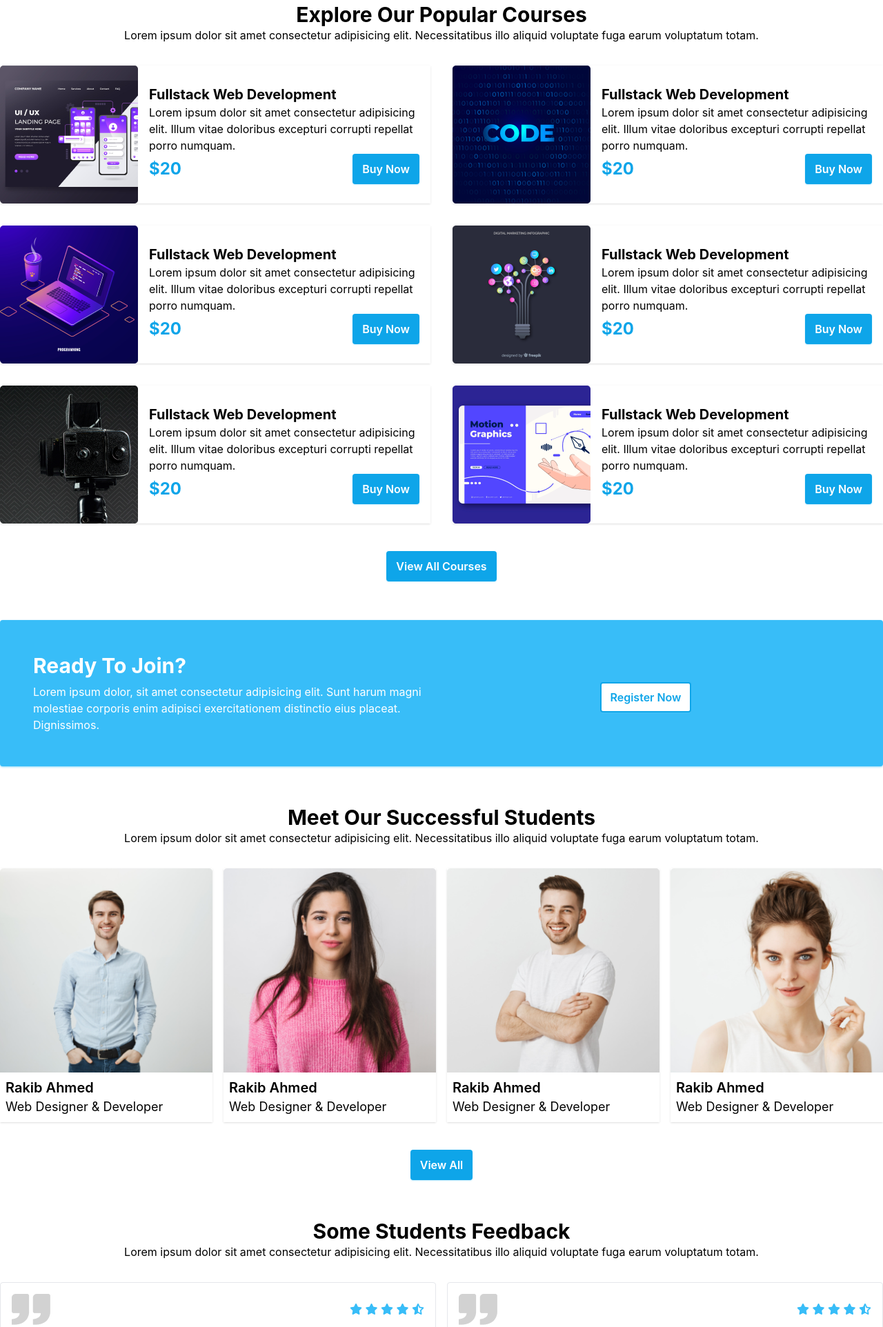
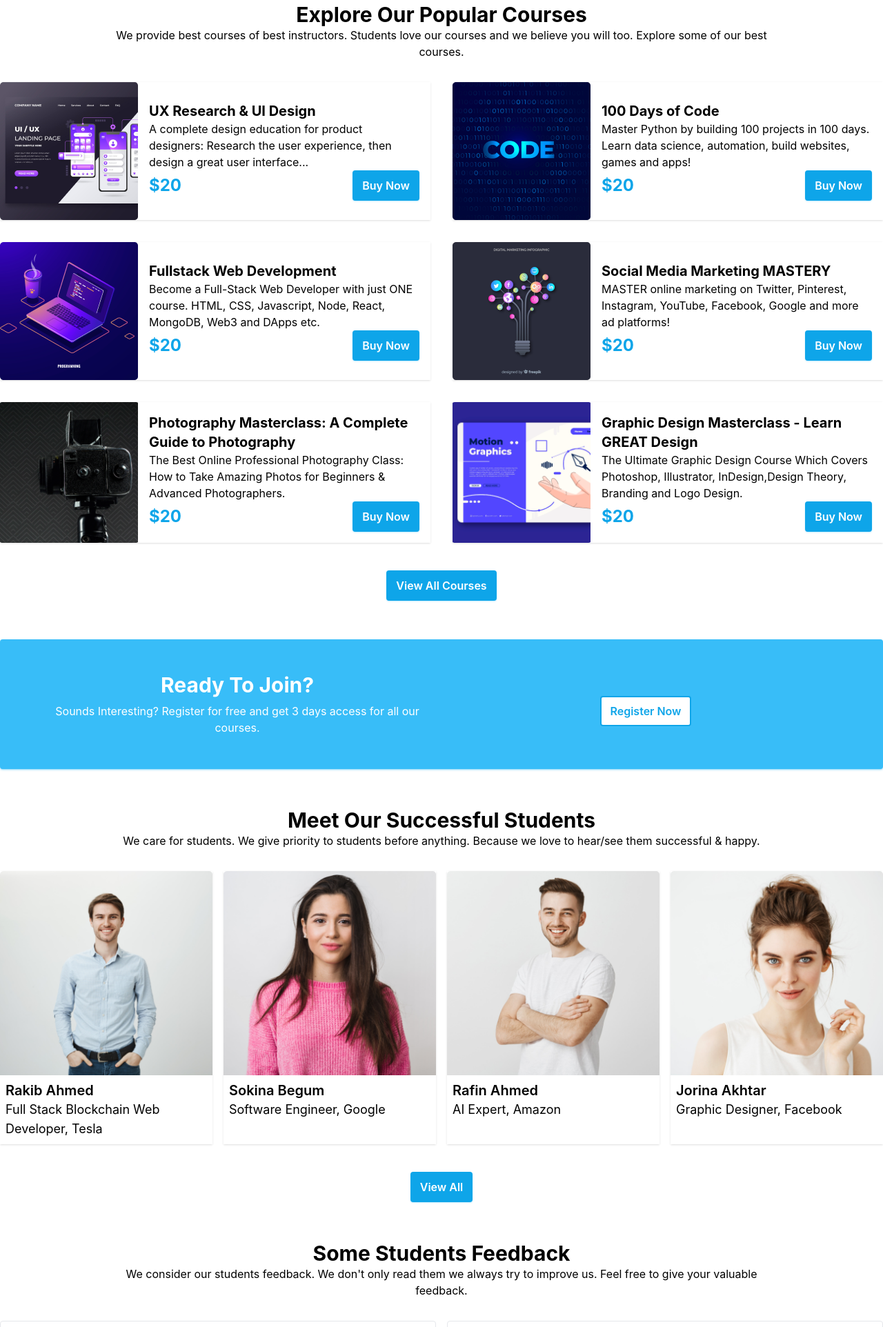
Before and after one commit to Rakib-Ahmed01/tech-in-ed-tailwind, a plain HTML site: page index.html in a window 1280 px wide. Shown: the part 824-2748 px from the top of the page at 69% size. Drawn offline with Linux system fonts and the light colour scheme.

Commit message:
Meaningful text added

```diff
--- a/index.html
+++ b/index.html
@@ -366,8 +366,9 @@
               Explore Our Popular Courses
             </h2>
             <p class="text-base">
-              Lorem ipsum dolor sit amet consectetur adipisicing elit.
-              Necessitatibus illo aliquid voluptate fuga earum voluptatum totam.
+              We provide best courses of best instructors. Students love our
+              courses and we believe you will too. Explore some of our best
+              courses.
             </p>
           </div>
           <div class="grid grid-cols-1 lg:grid-cols-2 gap-8">
@@ -380,11 +381,10 @@
 
               <div class="text flex flex-col justify-center p-4">
                 <div class="details">
-                  <h1 class="text-xl font-bold">Fullstack Web Development</h1>
+                  <h1 class="text-xl font-bold">UX Research & UI Design</h1>
                   <p class="text-base">
-                    Lorem ipsum dolor sit amet consectetur adipisicing elit.
-                    Illum vitae doloribus excepturi corrupti repellat porro
-                    numquam.
+                    A complete design education for product designers: Research
+                    the user experience, then design a great user interface...
                   </p>
                 </div>
                 <div
@@ -405,11 +405,10 @@
 
               <div class="text p-4 flex flex-col justify-center">
                 <div class="details">
-                  <h1 class="text-xl font-bold">Fullstack Web Development</h1>
+                  <h1 class="text-xl font-bold">100 Days of Code</h1>
                   <p class="text-base">
-                    Lorem ipsum dolor sit amet consectetur adipisicing elit.
-                    Illum vitae doloribus excepturi corrupti repellat porro
-                    numquam.
+                    Master Python by building 100 projects in 100 days. Learn
+                    data science, automation, build websites, games and apps!
                   </p>
                 </div>
                 <div
@@ -432,9 +431,9 @@
                 <div class="details">
                   <h1 class="text-xl font-bold">Fullstack Web Development</h1>
                   <p class="text-base">
-                    Lorem ipsum dolor sit amet consectetur adipisicing elit.
-                    Illum vitae doloribus excepturi corrupti repellat porro
-                    numquam.
+                    Become a Full-Stack Web Developer with just ONE course.
+                    HTML, CSS, Javascript, Node, React, MongoDB, Web3 and DApps
+                    etc.
                   </p>
                 </div>
                 <div
@@ -455,11 +454,12 @@
 
               <div class="text p-4 flex flex-col justify-center">
                 <div class="details">
-                  <h1 class="text-xl font-bold">Fullstack Web Development</h1>
+                  <h1 class="text-xl font-bold">
+                    Social Media Marketing MASTERY
+                  </h1>
                   <p class="text-base">
-                    Lorem ipsum dolor sit amet consectetur adipisicing elit.
-                    Illum vitae doloribus excepturi corrupti repellat porro
-                    numquam.
+                    MASTER online marketing on Twitter, Pinterest, Instagram,
+                    YouTube, Facebook, Google and more ad platforms!
                   </p>
                 </div>
                 <div
@@ -480,11 +480,12 @@
 
               <div class="text p-4 flex flex-col justify-center">
                 <div class="details">
-                  <h1 class="text-xl font-bold">Fullstack Web Development</h1>
+                  <h1 class="text-xl font-bold">
+                    Photography Masterclass: A Complete Guide to Photography
+                  </h1>
                   <p class="text-base">
-                    Lorem ipsum dolor sit amet consectetur adipisicing elit.
-                    Illum vitae doloribus excepturi corrupti repellat porro
-                    numquam.
+                    The Best Online Professional Photography Class: How to Take
+                    Amazing Photos for Beginners & Advanced Photographers.
                   </p>
                 </div>
                 <div
@@ -505,13 +506,16 @@
 
               <div class="text p-4 flex flex-col justify-center">
                 <div class="details">
-                  <h1 class="text-xl font-bold">Fullstack Web Development</h1>
+                  <h1 class="text-xl font-bold">
+                    Graphic Design Masterclass - Learn GREAT Design
+                  </h1>
                   <p class="text-base">
-                    Lorem ipsum dolor sit amet consectetur adipisicing elit.
-                    Illum vitae doloribus excepturi corrupti repellat porro
-                    numquam.
+                    The Ultimate Graphic Design Course Which Covers Photoshop,
+                    Illustrator, InDesign,Design Theory, Branding and Logo
+                    Design.
                   </p>
                 </div>
+
                 <div
                   class="price flex justify-between items-center"
                   style="margin: 0"
@@ -530,19 +534,18 @@
           class="container mx-auto bg-sky-400 text-white sm:flex p-12 justify-between items-center rounded shadow shadow-sky-400/50"
         >
           <div
-            class="text basis-full sm:basis-1/2 flex justify-center items-center"
+            class="text basis-full sm:basis-1/2 flex justify-between items-center"
           >
-            <div>
+            <div class="text-center">
               <h1 class="text-3xl font-bold mb-2">Ready To Join?</h1>
               <p>
-                Lorem ipsum dolor, sit amet consectetur adipisicing elit. Sunt
-                harum magni molestiae corporis enim adipisci exercitationem
-                distinctio eius placeat. Dignissimos.
+                Sounds Interesting? Register for free and get 3 days access for
+                all our courses.
               </p>
             </div>
           </div>
           <div
-            class="button basis-full sm:basis-1/2 flex justify-center items-center mt-3"
+            class="button basis-full sm:basis-1/2 flex justify-center md:justify-around items-center mt-5"
           >
             <!-- Button trigger modal -->
             <button
@@ -612,8 +615,8 @@
               Meet Our Successful Students
             </h2>
             <p class="text-base">
-              Lorem ipsum dolor sit amet consectetur adipisicing elit.
-              Necessitatibus illo aliquid voluptate fuga earum voluptatum totam.
+              We care for students. We give priority to students before
+              anything. Because we love to hear/see them successful & happy.
             </p>
           </div>
           <div
@@ -624,15 +627,17 @@
                 <img src="images/student/student-1.png" class="w-full" alt="" />
                 <div class="m-2">
                   <h4 class="font-semibold text-xl">Rakib Ahmed</h4>
-                  <p class="text-lg">Web Designer & Developer</p>
+                  <p class="text-lg">
+                    Full Stack Blockchain Web Developer, Tesla
+                  </p>
                 </div>
               </div>
             </div>
             <div class="shadow">
               <img src="images/student/student-2.png" class="w-full" alt="" />
               <div class="m-2">
-                <h4 class="font-semibold text-xl">Rakib Ahmed</h4>
-                <p class="text-lg">Web Designer & Developer</p>
+                <h4 class="font-semibold text-xl">Sokina Begum</h4>
+                <p class="text-lg">Software Engineer, Google</p>
               </div>
             </div>
             <div class="shadow">
@@ -642,15 +647,15 @@
                 alt=""
               />
               <div class="m-2">
-                <h4 class="font-semibold text-xl">Rakib Ahmed</h4>
-                <p class="text-lg">Web Designer & Developer</p>
+                <h4 class="font-semibold text-xl">Rafin Ahmed</h4>
+                <p class="text-lg">AI Expert, Amazon</p>
               </div>
             </div>
             <div class="shadow">
               <img src="images/student/student-4.png" class="w-full" alt="" />
               <div class="m-2">
-                <h4 class="font-semibold text-xl">Rakib Ahmed</h4>
-                <p class="text-lg">Web Designer & Developer</p>
+                <h4 class="font-semibold text-xl">Jorina Akhtar</h4>
+                <p class="text-lg">Graphic Designer, Facebook</p>
               </div>
             </div>
           </div>
@@ -664,8 +669,9 @@
               Some Students Feedback
             </h2>
             <p class="text-base">
-              Lorem ipsum dolor sit amet consectetur adipisicing elit.
-              Necessitatibus illo aliquid voluptate fuga earum voluptatum totam.
+              We consider our students feedback. We don't only read them we
+              always try to improve us. Feel free to give your valuable
+              feedback.
             </p>
           </div>
           <div class="feedbacks grid grid-cols-1 lg:grid-cols-2 gap-4">
@@ -681,10 +687,14 @@
                 </div>
               </div>
               <p>
-                There are many variations of passages of Lorem Ipsum available,
-                but the majority have suffered alteration in some form, by
-                injected humour, or randomised words which don't look even
-                slightly believable. If you are going to use a passage of Lorem.
+                This course was not quite what I thought it would be but it was
+                exactly what I needed. I came away with a good appreciation of
+                key AI concepts for neural networks, reinforcement learning,
+                convolution neural networks and more. The only reason I gave it
+                4.5 instead of 5 is that I am not sure if the content is current
+                since latest source research and pytorch capabilities date from
+                2017. It is now early 2022. I need to figure out if and how the
+                field has evolved.
               </p>
               <div class="profile flex justify-start items-center gap-3">
                 <div class="image">
@@ -717,11 +727,16 @@
                 </div>
               </div>
               <p>
-                There are many variations of passages of Lorem Ipsum available,
-                but the majority have suffered alteration in some form, by
-                injected humour, or randomised words which don't look even
-                slightly believable. If you are going to use a passage of Lorem.
+                This course was not quite what I thought it would be but it was
+                exactly what I needed. I came away with a good appreciation of
+                key Web Developer concepts for neural networks, reinforcement
+                learning, convolution neural networks and more. The only reason
+                I gave it 4.5 instead of 5 is that I am not sure if the content
+                is current since latest source research and pytorch capabilities
+                date from 2017. It is now early 2022. I need to figure out if
+                and how the field has evolved.
               </p>
+
               <div class="profile flex justify-start items-center gap-3">
                 <div class="image">
                   <img
@@ -751,22 +766,22 @@
               Frequently Asked Questions
             </h2>
             <p class="text-base">
-              Lorem ipsum dolor sit amet consectetur adipisicing elit.
-              Necessitatibus illo aliquid voluptate fuga earum voluptatum totam.
+              Here are some frequently asked questions by students. I believe
+              you'll find these questions helpful.
             </p>
           </div>
           <div class="accordion lg:w-3/4 mx-auto" id="accordionExample">
             <div class="accordion-item bg-white border border-gray-200">
               <h2 class="accordion-header mb-0" id="headingOne">
                 <button
-                  class="accordion-button relative flex items-center w-full py-4 px-5 text-base text-gray-800 text-left bg-white border-0 rounded-none transition focus:outline-none"
+                  class="accordion-button relative flex items-center w-full py-4 px-5 text-base text-gray-800 text-left bg-white border-0 rounded-none transition focus:outline-none font-bold"
                   type="button"
                   data-bs-toggle="collapse"
                   data-bs-target="#collapseOne"
                   aria-expanded="true"
                   aria-controls="collapseOne"
                 >
-                  Accordion Item #1
+                  Difference between Flexbox & Grid?
                 </button>
               </h2>
               <div
@@ -776,15 +791,13 @@
                 data-bs-parent="#accordionExample"
               >
                 <div class="accordion-body py-4 px-5">
-                  <strong>This is the first item's accordion body.</strong> It
-                  is shown by default, until the collapse plugin adds the
-                  appropriate classes that we use to style each element. These
-                  classes control the overall appearance, as well as the showing
-                  and hiding via CSS transitions. You can modify any of this
-                  with custom CSS or overriding our default variables. It's also
-                  worth noting that just about any HTML can go within the
-                  <code>.accordion-body</code>, though the transition does limit
-                  overflow.
+                  <strong>
+                    Both these technologies are used to ceate website layouts
+                    .</strong
+                  >
+                  But there are some differences between them. The main
+                  difference is that Flexbox is one-dimensional whereas Grid can
+                  be used for multi-dimensional layout.
                 </div>
               </div>
             </div>
```
Also changed, not shown: css/style.css.
